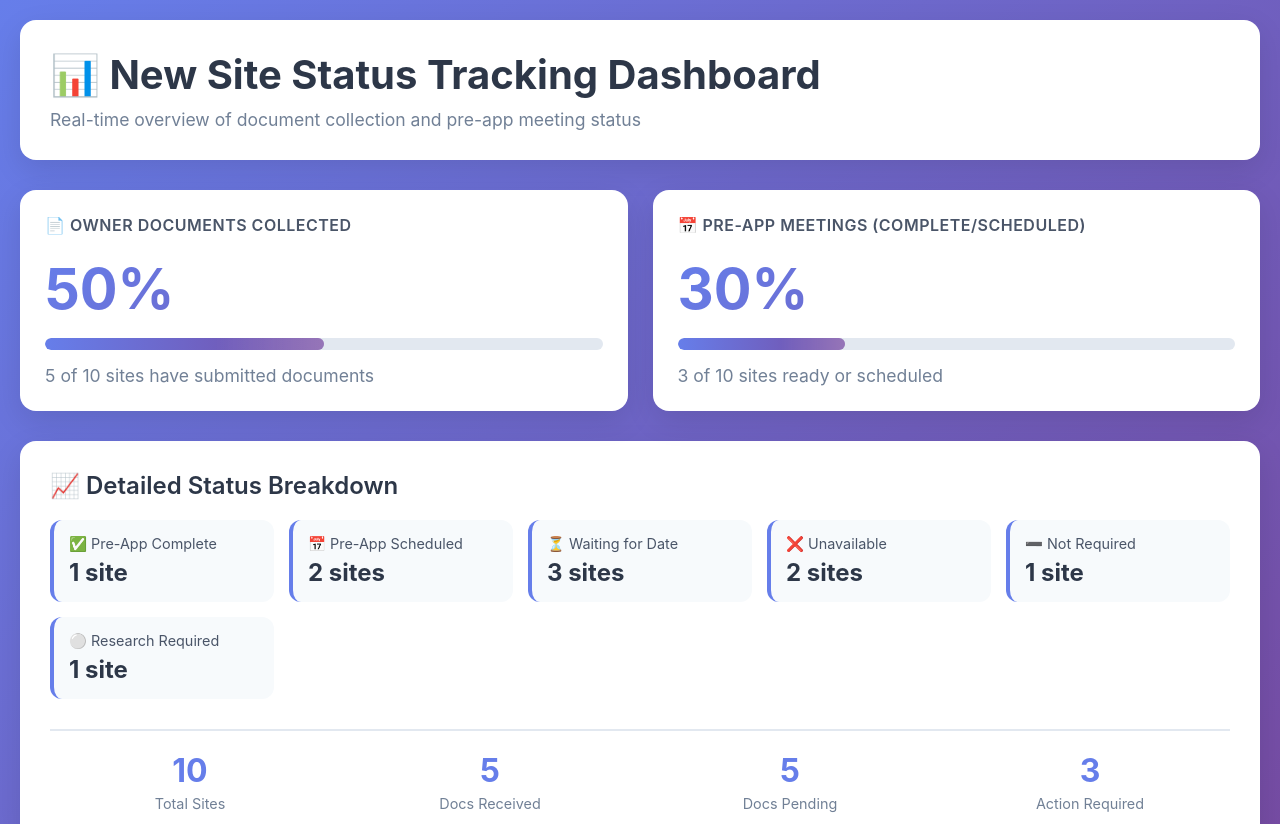
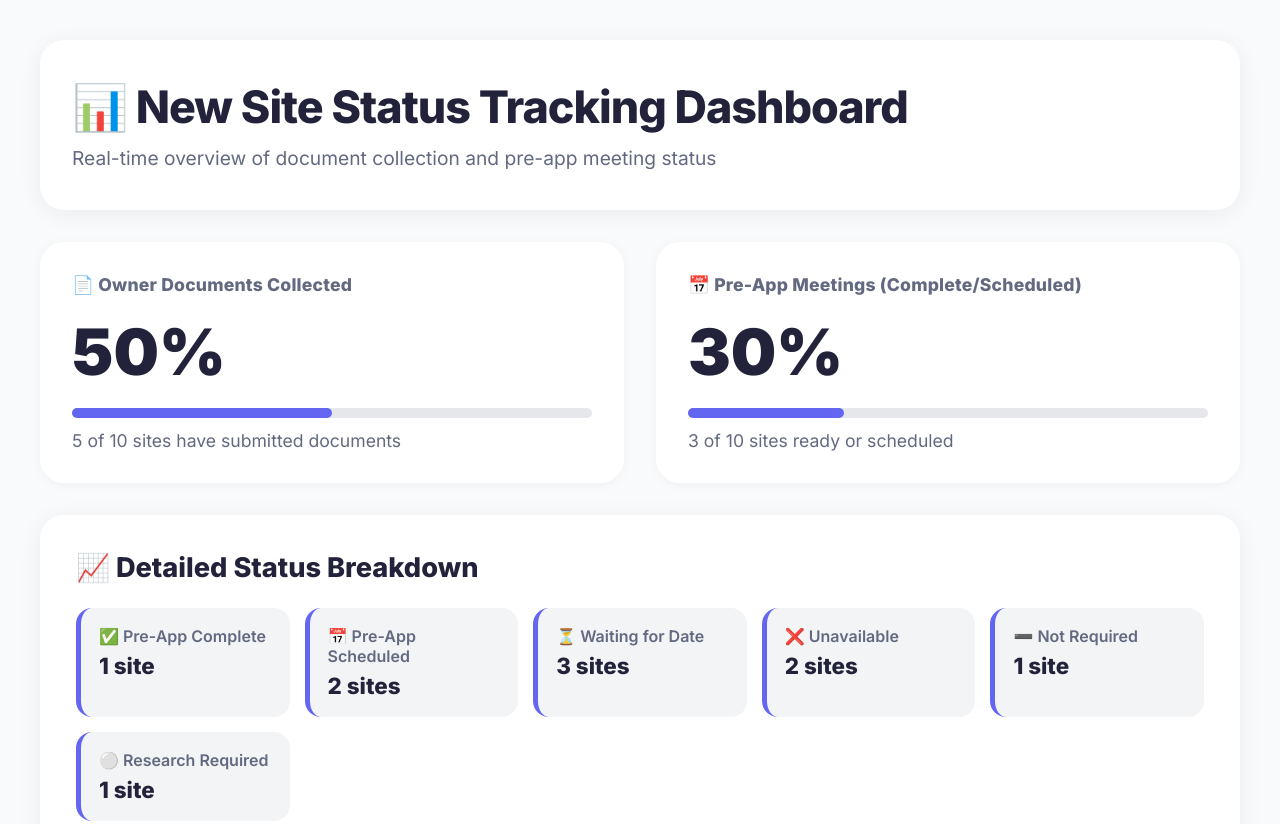
Before and after one commit to GFooteGK1/BespokeDashboard, a plain HTML site: page index.html in a window 1280 px wide. Shown: the top 824 px of the page. Drawn offline with Linux system fonts and the light colour scheme.

Commit message:
Restyle dashboard to match alpha.school look and import Inter font

```diff
--- a/index.html
+++ b/index.html
@@ -4,6 +4,8 @@
     <meta charset="UTF-8">
     <meta name="viewport" content="width=device-width, initial-scale=1.0">
     <title>New Site Status Dashboard</title>
+    <!-- Import Inter font from Google Fonts -->
+    <link href="https://fonts.googleapis.com/css2?family=Inter:wght@400;600;800;900&display=swap" rel="stylesheet">
     <style>
         * {
             margin: 0;
@@ -12,126 +14,108 @@
         }
 
         body {
-            font-family: -apple-system, BlinkMacSystemFont, 'Segoe UI', Roboto, 'Helvetica Neue', Arial, sans-serif;
-            background: linear-gradient(135deg, #667eea 0%, #764ba2 100%);
+            font-family: 'Inter', 'Nunito', Arial, sans-serif;
+            background: #f9fafb;
             min-height: 100vh;
-            padding: 20px;
+            padding: 40px;
         }
 
         .dashboard {
-            max-width: 1400px;
+            max-width: 1200px;
             margin: 0 auto;
         }
 
         .header {
-            background: white;
-            border-radius: 16px;
-            padding: 30px;
-            margin-bottom: 30px;
-            box-shadow: 0 10px 30px rgba(0,0,0,0.1);
+            background: #fff;
+            border-radius: 24px;
+            padding: 40px 32px;
+            margin-bottom: 32px;
+            box-shadow: 0 4px 24px rgba(0,0,0,0.06);
         }
 
         h1 {
-            color: #2d3748;
-            font-size: 2.5em;
-            margin-bottom: 10px;
+            color: #22223b;
+            font-size: 2.8em;
+            font-weight: 800;
+            margin-bottom: 12px;
+            letter-spacing: -1px;
         }
 
         .subtitle {
-            color: #718096;
-            font-size: 1.1em;
+            color: #636980;
+            font-size: 1.2em;
+            font-weight: 500;
         }
 
         .metrics-grid {
             display: grid;
             grid-template-columns: repeat(auto-fit, minmax(350px, 1fr));
-            gap: 25px;
-            margin-bottom: 30px;
+            gap: 32px;
+            margin-bottom: 32px;
         }
 
         .metric-card {
-            background: white;
-            border-radius: 16px;
-            padding: 25px;
-            box-shadow: 0 10px 30px rgba(0,0,0,0.1);
-            transition: transform 0.3s ease, box-shadow 0.3s ease;
+            background: #fff;
+            border-radius: 24px;
+            padding: 32px;
+            box-shadow: 0 2px 12px rgba(0,0,0,0.04);
+            transition: box-shadow 0.2s, transform 0.2s;
         }
 
         .metric-card:hover {
-            transform: translateY(-5px);
-            box-shadow: 0 15px 40px rgba(0,0,0,0.15);
+            box-shadow: 0 8px 32px rgba(99,102,241,0.08);
+            transform: translateY(-2px) scale(1.02);
         }
 
         .metric-title {
-            color: #4a5568;
-            font-size: 1em;
-            font-weight: 600;
-            margin-bottom: 20px;
-            text-transform: uppercase;
-            letter-spacing: 0.5px;
+            color: #636980;
+            font-size: 1.1em;
+            font-weight: 700;
+            margin-bottom: 18px;
+            letter-spacing: 0.2px;
         }
 
         .metric-value {
-            font-size: 3.5em;
-            font-weight: bold;
-            background: linear-gradient(135deg, #667eea 0%, #764ba2 100%);
-            -webkit-background-clip: text;
-            -webkit-text-fill-color: transparent;
-            background-clip: text;
-            margin-bottom: 15px;
+            font-size: 4em;
+            font-weight: 900;
+            color: #22223b;
+            margin-bottom: 18px;
+            background: none;
+            -webkit-text-fill-color: initial;
         }
 
         .metric-details {
-            color: #718096;
+            color: #636980;
             font-size: 1.1em;
         }
 
         .progress-bar {
             width: 100%;
-            height: 12px;
-            background: #e2e8f0;
-            border-radius: 10px;
-            overflow: hidden;
-            margin-bottom: 15px;
+            height: 10px;
+            background: #e5e7eb;
+            border-radius: 8px;
+            margin-bottom: 12px;
         }
 
         .progress-fill {
             height: 100%;
-            background: linear-gradient(90deg, #667eea 0%, #764ba2 100%);
-            border-radius: 10px;
-            transition: width 1s ease-in-out;
-            position: relative;
-            overflow: hidden;
-        }
-
-        .progress-fill::after {
-            content: '';
-            position: absolute;
-            top: 0;
-            left: 0;
-            right: 0;
-            bottom: 0;
-            background: linear-gradient(90deg, transparent, rgba(255,255,255,0.3), transparent);
-            animation: shimmer 2s infinite;
-        }
-
-        @keyframes shimmer {
-            0% { transform: translateX(-100%); }
-            100% { transform: translateX(100%); }
+            background: #6366f1;
+            border-radius: 8px;
+            transition: width 1s cubic-bezier(.4,0,.2,1);
         }
 
         .breakdown-section {
-            background: white;
-            border-radius: 16px;
-            padding: 30px;
-            box-shadow: 0 10px 30px rgba(0,0,0,0.1);
+            background: #fff;
+            border-radius: 24px;
+            padding: 36px;
+            box-shadow: 0 4px 24px rgba(0,0,0,0.06);
         }
 
         .breakdown-title {
-            color: #2d3748;
-            font-size: 1.5em;
-            margin-bottom: 20px;
-            font-weight: 600;
+            color: #22223b;
+            font-size: 1.7em;
+            font-weight: 800;
+            margin-bottom: 24px;
         }
 
         .breakdown-grid {
@@ -141,28 +125,30 @@
         }
 
         .status-item {
-            padding: 15px;
-            background: #f7fafc;
-            border-radius: 12px;
-            border-left: 4px solid #667eea;
-            transition: all 0.3s ease;
+            background: #f3f4f6;
+            border-radius: 16px;
+            border-left: 5px solid #6366f1;
+            padding: 18px;
+            transition: box-shadow 0.2s, transform 0.2s;
         }
 
         .status-item:hover {
-            background: #edf2f7;
-            transform: translateX(5px);
+            background: #e5e7eb;
+            box-shadow: 0 2px 8px rgba(99,102,241,0.07);
+            transform: translateX(2px);
         }
 
         .status-label {
-            color: #4a5568;
-            font-size: 0.9em;
-            margin-bottom: 5px;
+            color: #636980;
+            font-size: 1em;
+            font-weight: 600;
+            margin-bottom: 6px;
         }
 
         .status-count {
-            color: #2d3748;
-            font-size: 1.5em;
-            font-weight: bold;
+            color: #22223b;
+            font-size: 1.4em;
+            font-weight: 800;
         }
 
         .icon {
@@ -176,10 +162,10 @@
         .summary-stats {
             display: grid;
             grid-template-columns: repeat(auto-fit, minmax(150px, 1fr));
-            gap: 20px;
-            margin-top: 30px;
-            padding-top: 20px;
-            border-top: 2px solid #e2e8f0;
+            gap: 28px;
+            margin-top: 36px;
+            padding-top: 24px;
+            border-top: 2px solid #e5e7eb;
         }
 
         .stat-item {
@@ -187,15 +173,16 @@
         }
 
         .stat-value {
-            font-size: 2em;
-            font-weight: bold;
-            color: #667eea;
+            font-size: 2.2em;
+            font-weight: 900;
+            color: #6366f1;
         }
 
         .stat-label {
-            color: #718096;
-            font-size: 0.9em;
-            margin-top: 5px;
+            color: #636980;
+            font-size: 1em;
+            margin-top: 6px;
+            font-weight: 500;
         }
     </style>
 </head>
```
